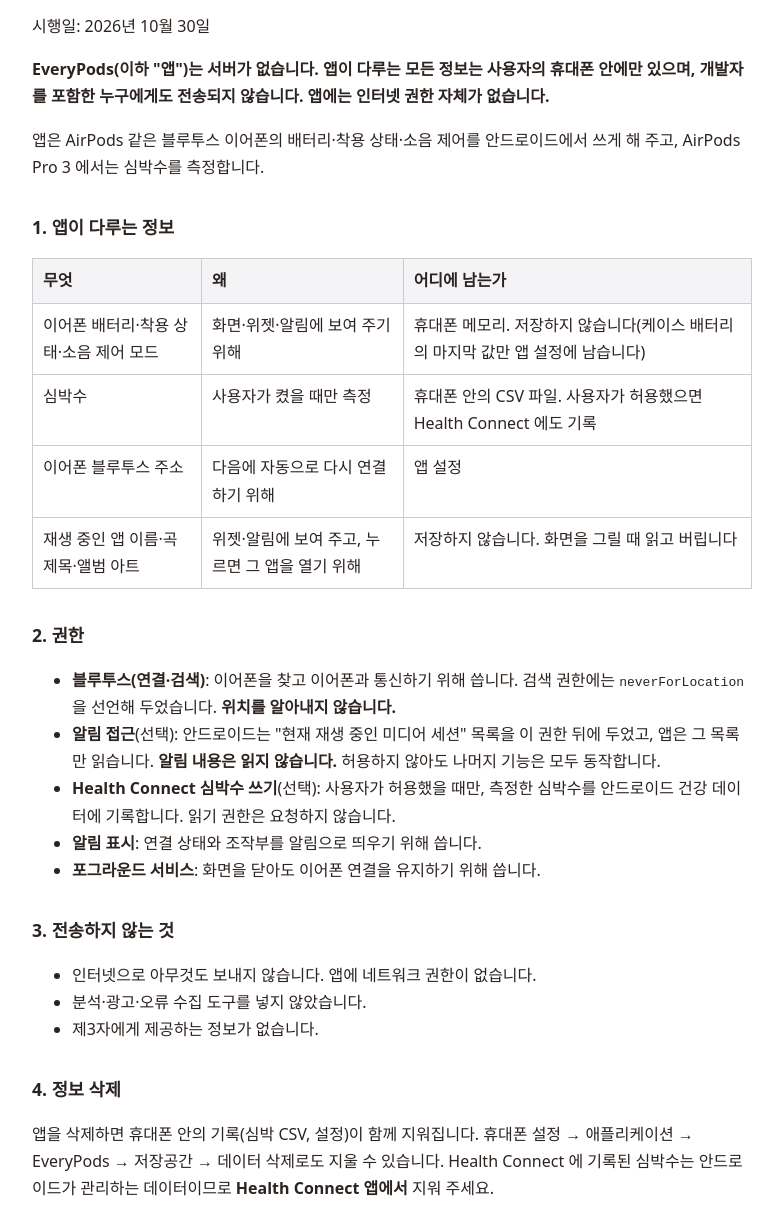
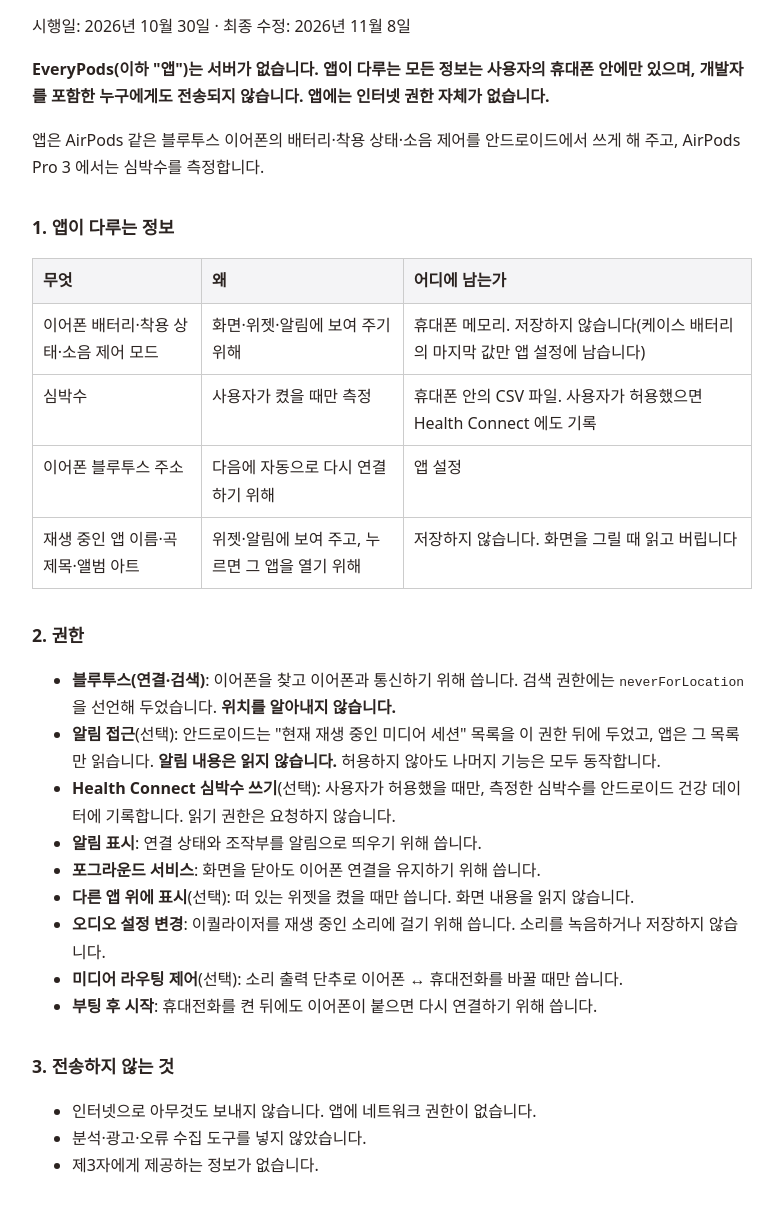
Before and after one commit to ppastar/everypods-privacy, a plain HTML site: page index.html in a window 1280 px wide. Shown: the part 84-1292 px from the top of the page, without its empty margins (248-1031 px from the left). Drawn offline with Linux system fonts and the light colour scheme.

Commit message:
권한 고지 추가 — 다른 앱 위에 표시, 오디오 설정 변경, 미디어 라우팅 제어, 부팅 후 시작
Co-Authored-By: Claude Opus 5.5 <noreply@anthropic.com>

```diff
--- a/index.html
+++ b/index.html
@@ -19,7 +19,7 @@
 </head>
 <body>
 <h1>EveryPods 개인정보처리방침</h1>
-<p>시행일: 2026년 10월 30일</p>
+<p>시행일: 2026년 10월 30일 · 최종 수정: 2026년 11월 8일</p>
 
 <p class="lead">EveryPods(이하 "앱")는 서버가 없습니다. 앱이 다루는 모든 정보는 사용자의 휴대폰 안에만 있으며,
 개발자를 포함한 누구에게도 전송되지 않습니다. 앱에는 인터넷 권한 자체가 없습니다.</p>
@@ -46,6 +46,10 @@ AirPods Pro 3 에서는 심박수를 측정합니다.</p>
       기록합니다. 읽기 권한은 요청하지 않습니다.</li>
   <li><b>알림 표시</b>: 연결 상태와 조작부를 알림으로 띄우기 위해 씁니다.</li>
   <li><b>포그라운드 서비스</b>: 화면을 닫아도 이어폰 연결을 유지하기 위해 씁니다.</li>
+  <li><b>다른 앱 위에 표시</b>(선택): 떠 있는 위젯을 켰을 때만 씁니다. 화면 내용을 읽지 않습니다.</li>
+  <li><b>오디오 설정 변경</b>: 이퀄라이저를 재생 중인 소리에 걸기 위해 씁니다. 소리를 녹음하거나 저장하지 않습니다.</li>
+  <li><b>미디어 라우팅 제어</b>(선택): 소리 출력 단추로 이어폰 ↔ 휴대전화를 바꿀 때만 씁니다.</li>
+  <li><b>부팅 후 시작</b>: 휴대전화를 켠 뒤에도 이어폰이 붙으면 다시 연결하기 위해 씁니다.</li>
 </ul>
 
 <h2>3. 전송하지 않는 것</h2>
```
